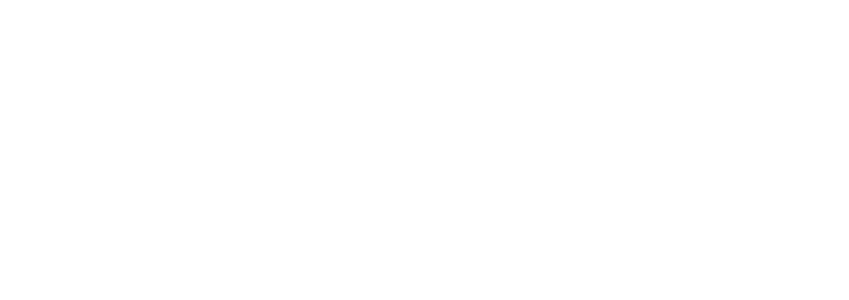
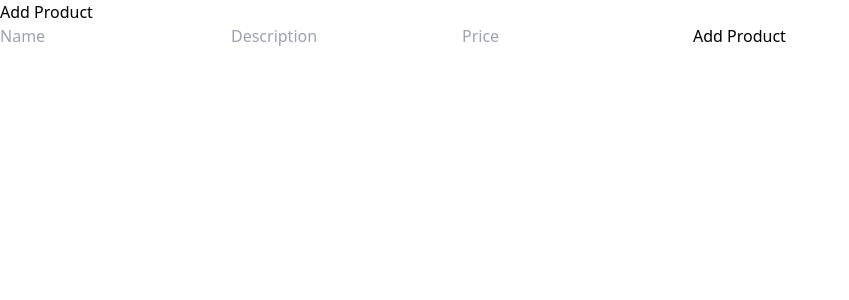
Before and after one commit to paulcaringal13/activity2-midterm-, a Vue app: page /add in a window 1280 px wide. Before the commit this address had no page. Shown: the top 300 px of the page, without its empty margins (0-849 px from the left). Built offline with nearby package versions, Linux system fonts and the light colour scheme; the HTML template or start-up script is replaced by a standard one.

Commit message:
+add function and add view

```diff
--- /dev/null
+++ b/src/components/AddProduct.vue
@@ -0,0 +1,40 @@
+<template>
+    <div>
+      <h2>Add Product</h2>
+      <form @submit.prevent="addProduct">
+        <input type="text" v-model="name" placeholder="Name" required />
+        <input
+          type="text"
+          v-model="description"
+          placeholder="Description"
+          required
+        />
+        <input type="number" v-model="price" placeholder="Price" required />
+        <button type="submit">Add Product</button>
+      </form>
+    </div>
+  </template>
+
+  <script>
+  export default {
+    data() {
+      return {
+        name: "",
+        description: "",
+        price: "",
+      };
+    },
+    methods: {
+      addProduct() {
+        const product = {
+          id: Date.now(),
+          name: this.name,
+          description: this.description,
+          price: this.price,
+        };
+        this.$store.commit("addProduct", product);
+        this.$router.push("/");
+      },
+    },
+  };
+  </script>
--- a/src/components/ProductList.vue
+++ b/src/components/ProductList.vue
@@ -4,6 +4,7 @@
     <div v-for="product in products" :key="product.id">
       <ProductItem :product="product" />
     </div>
+    <router-link :to="{ name: 'AddProduct' }">Add Product</router-link>
   </div>
 </template>
 
--- a/src/router/index.js
+++ b/src/router/index.js
@@ -1,11 +1,22 @@
 import { createRouter, createWebHistory } from "vue-router";
 import ProductList from "../components/ProductList.vue";
+import AddProduct from "../components/AddProduct.vue";
+
+
+
+
 
 const routes = [
   {
     path: "/",
     name: "ProductList",
     component: ProductList,
+  },
+  {
+    path: "/add",
+    name: "AddProduct",
+    component: AddProduct,
+
   },
 ];
 
--- a/src/store/index.js
+++ b/src/store/index.js
@@ -17,5 +17,7 @@ export default createStore({
       },
     ],
   },
-  mutations: {},
+  mutations: {addProduct(state, product) {
+    state.products.push(product);
+  },},
 });
```
